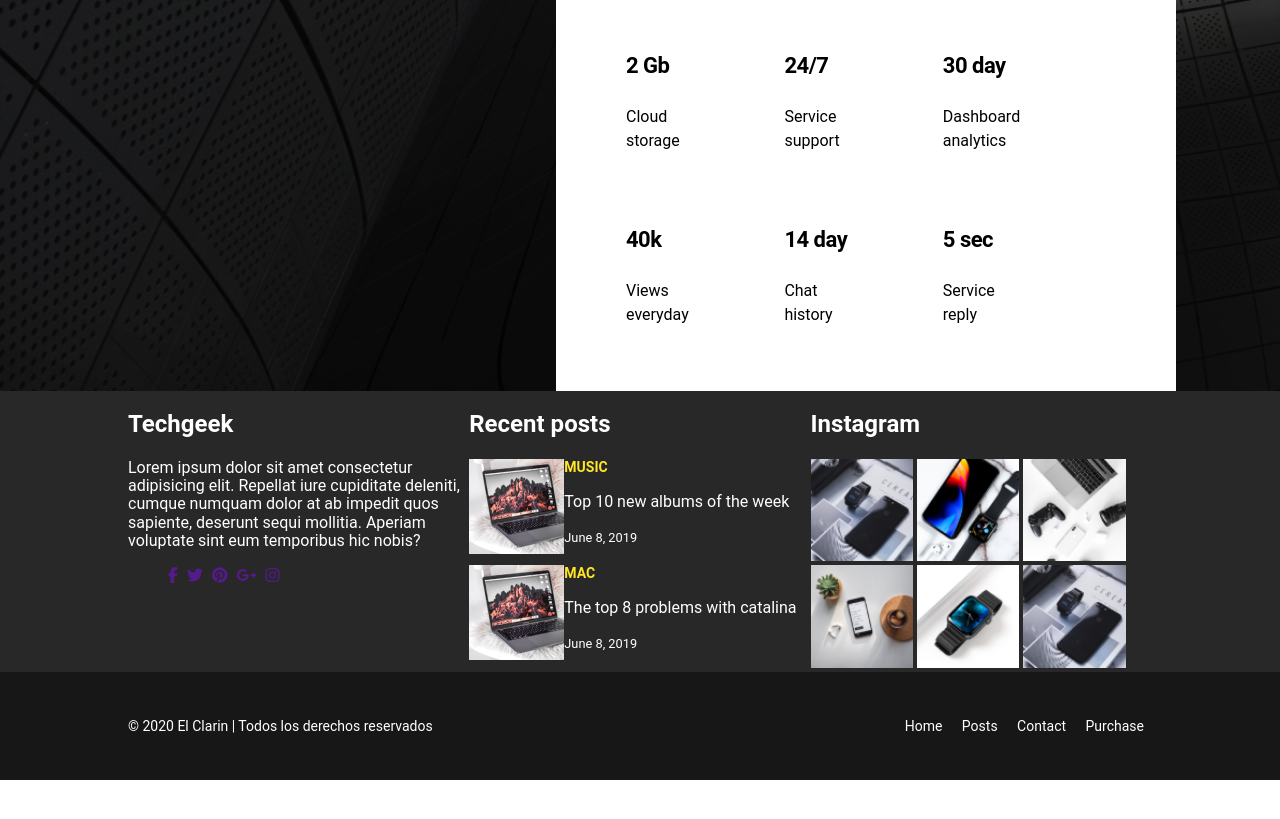
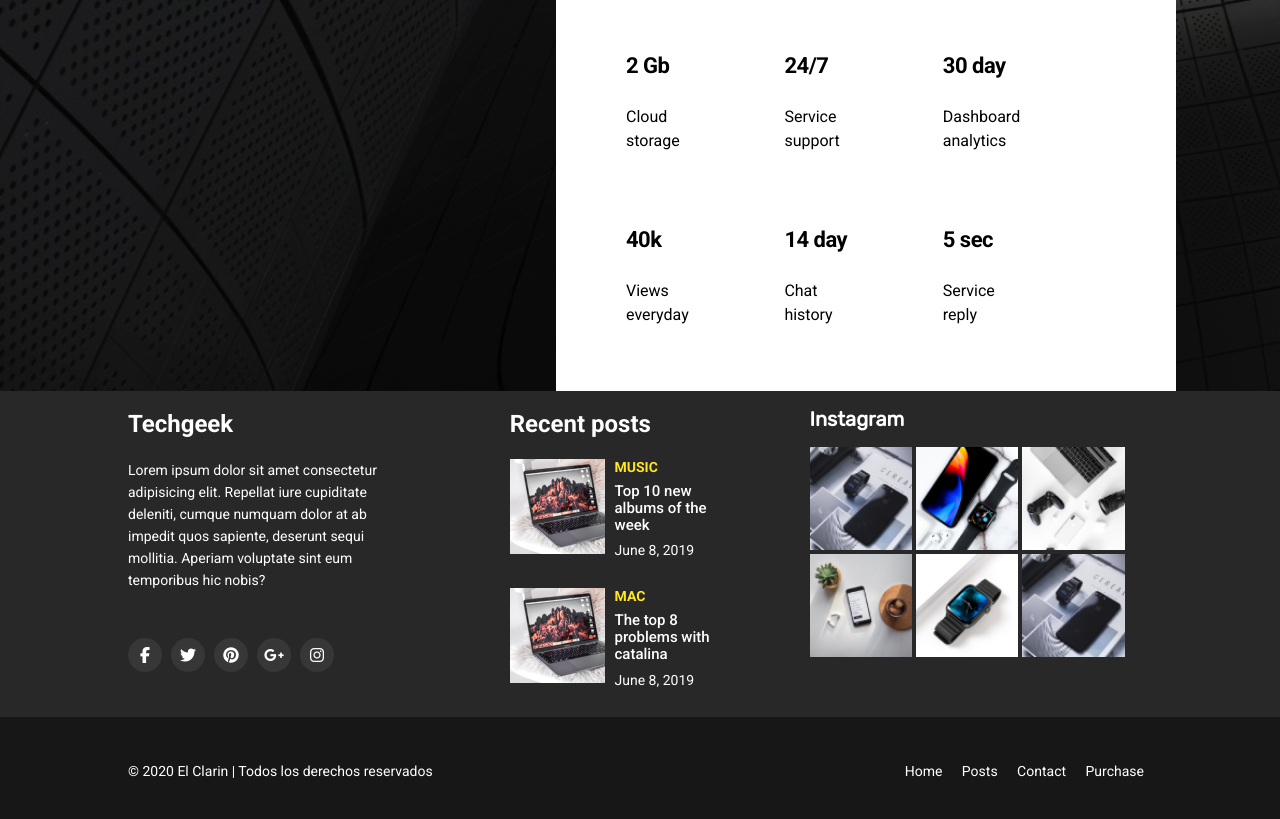
Before and after one commit to drihu/flex-grid, a plain HTML site: page techgeek.html in a window 1280 px wide. Shown: the part 361-1180 px from the top of the page. Before the commit the page ends 1141 px from the top, so only its background shows below. Drawn offline with Linux system fonts and the light colour scheme.

Commit message:
adding css style on second-part

```diff
--- a/css/style2.css
+++ b/css/style2.css
@@ -1,48 +1,111 @@
+.second-part {
+  font-family: "Roboto", sans-serif;
+}
+
+.bg-dark {
+  background-color: #282828;
+  color: #fff;
+  overflow-y: auto;
+}
+
+.text-yellow {
+  text-transform: uppercase;
+  color: #ffe626;
+  font-size: 14px;
+  margin: 0;
+}
+
 .card {
   width: 33.33%;
-    float:left;
+  float: left;
 }
 
-
-.list {
-    list-style: none;
+.card:first-child {
+  margin-right: 95px;
+  width: 28%;
 }
 
-.list li {
+.card:nth-child(2) {
+  width: 20%;
+  margin-right: 95px;
+}
+
+.techgeek .list {
+  list-style: none;
+  margin-left: 0;
+  padding-left: 0;
+}
+
+.techgeek .list li {
   display: inline-block;
   margin-right: 5px;
 }
 
-.list li:last-child {
+.techgeek .list-item-link {
+  width: 34px;
+  height: 34px;
+  background-color: #373737;
+  color: #fff;
+  display: inline-block;
+  border-radius: 50%;
+  text-align: center;
+}
+
+.techgeek .list-item-link i {
+  line-height: 34px;
+  position: relative;
+}
+
+.techgeek .list li:last-child {
   margin-right: 0;
 }
 
-
-.image {
-    float:left;
+.techgeek .description {
+  font-size: 14px;
+  font-weight: normal;
+  line-height: 22px;
+  padding-bottom: 31px;
 }
 
-.description {
-    padding-left: 5px;
+.post article {
+  margin-bottom: 10px;
 }
 
-.text-yellow {
-    text-transform: uppercase;
-    color:#FFE626;
-    font-size: 14px;
+.post .image {
+  float: left;
 }
 
-.bg-dark{
-    background-color: #282828;
-    color:#fff;
-    overflow-y: auto;
+.post .description {
+  width: 100px;
+  float: right;
+  margin-bottom: 20px;
 }
 
-.images {
-    width:100%;
+.post article {
+  clear: both;
+}
+
+.post .description p {
+  font-size: 15px;
+  margin: 8px 0;
+  font-weight: 500;
+}
+
+.post .description p small {
+  font-size: 14px;
+  font-weight: normal;
+}
+
+.instagram .images {
+  width: 100%;
   margin: 0 auto;
 }
 
-.images img {
-    width:30%;
+.instagram .images img {
+  width: 30%;
 }
+
+.instagram .title {
+  font-family: "Rubik", sans-serif;
+  font-size: 20px;
+}
--- a/css/styles.css
+++ b/css/styles.css
@@ -1,11 +1,15 @@
 body {
   font-family: "Roboto", sans-serif;
+}
+
+.pointer {
+  cursor: pointer;
 }
 .intro {
   background: #333;
   color: #fff;
   position: relative;
-  background: url('/assets/background.jpg') center/cover;
+  background: url("/assets/background.jpg") center/cover;
 }
 .intro .container {
   padding: 6rem 0 450px 3rem;
@@ -98,9 +102,9 @@ body {
 }
 
 .intro h3 {
-    font-size: 22px;
-    line-height: 1.55;
-    letter-spacing: -0.5px;
+  font-size: 22px;
+  line-height: 1.55;
+  letter-spacing: -0.5px;
 }
 .container {
   max-width: 80%;
--- a/techgeek.html
+++ b/techgeek.html
@@ -5,23 +5,30 @@
     <meta name="viewport" content="width=device-width, initial-scale=1.0" />
     <meta http-equiv="X-UA-Compatible" content="ie=edge" />
     <title>TechGeek</title>
-    <link rel="stylesheet" href="css/normalize.css">
-    <link rel="stylesheet" href="css/styles.css">
-    <link rel="stylesheet" href="css/style2.css">
-    <script src="https://kit.fontawesome.com/ac6fc4de9c.js" crossorigin="anonymous"></script>
+    <link rel="stylesheet" href="css/normalize.css" />
+    <link rel="stylesheet" href="css/styles.css" />
+    <link rel="stylesheet" href="css/style2.css" />
+    <script
+      src="https://kit.fontawesome.com/ac6fc4de9c.js"
+      crossorigin="anonymous"
+    ></script>
+    <!-- google fonts -->
+    <link
+      href="https://fonts.googleapis.com/css2?family=Roboto:wght@300;400;500;700&family=Rubik&display=swap"
+      rel="stylesheet"
+    />
   </head>
   <body>
-    <!-- Your asdadwork here -->
     <section class="intro">
       <div class="container">
         <h1>Premium Pass</h1>
-        <p>Hundreds of features, unlimited storage custom domain and much more.</p>
-        <button>Choose Plans</button>
+        <p>
+          Hundreds of features, unlimited storage custom domain and much more.
+        </p>
+        <button class="pointer">Choose Plans</button>
         <aside class="features">
           <h2>Features</h2>
-          <div class="pricing">
-            <i>$</i><b>69</b><span>/ month</span>
-          </div>
+          <div class="pricing"><i>$</i><b>69</b><span>/ month</span></div>
           <ul>
             <li>
               <div>
@@ -63,53 +70,78 @@
         </aside>
       </div>
     </section>
-    <section class="second-part bg-dark" style="background-color: #282828;">
-      <div class="container ">
-        <div class="card">
+    <section class="second-part bg-dark">
+      <div class="container">
+        <div class="card techgeek">
           <article>
-            <h2>Techgeek</h2>
-            <p>Lorem ipsum dolor sit amet consectetur adipisicing elit. Repellat iure cupiditate deleniti, cumque numquam dolor at ab impedit quos sapiente, deserunt sequi mollitia. Aperiam voluptate sint eum temporibus hic nobis?</p>
+            <h2 class="title ">Techgeek</h2>
+            <p class="description">
+              Lorem ipsum dolor sit amet consectetur adipisicing elit. Repellat
+              iure cupiditate deleniti, cumque numquam dolor at ab impedit quos
+              sapiente, deserunt sequi mollitia. Aperiam voluptate sint eum
+              temporibus hic nobis?
+            </p>
             <ul class="list">
-              <li><a href=""><i class="fab fa-facebook-f"></i></a></li>
-              <li><a href=""><i class="fab fa-twitter"></i></a></li>
-              <li><a href=""><i class="fab fa-pinterest"></i></a></li>
-              <li><a href=""><i class="fab fa-google-plus-g"></i></a></li>
-              <li><a href=""><i class="fab fa-instagram"></i></a></li>
+              <li>
+                <a class="list-item-link" href=""
+                  ><i class="fab fa-facebook-f"></i
+                ></a>
+              </li>
+              <li>
+                <a class="list-item-link" href=""
+                  ><i class="fab fa-twitter"></i
+                ></a>
+              </li>
+              <li>
+                <a class="list-item-link" href=""
+                  ><i class="fab fa-pinterest"></i
+                ></a>
+              </li>
+              <li>
+                <a class="list-item-link" href=""
+                  ><i class="fab fa-google-plus-g"></i
+                ></a>
+              </li>
+              <li>
+                <a class="list-item-link" href=""
+                  ><i class="fab fa-instagram"></i
+                ></a>
+              </li>
             </ul>
           </article>
         </div>
-        <div class="card">
-          <h2>Recent posts</h2>
+        <div class="card post">
+          <h2 class="title">Recent posts</h2>
           <article>
             <div class="image">
-              <img src="./assets/Mac.png" alt="">
+              <img src="./assets/Mac.png" alt="" />
             </div>
             <div class="description">
-              <h4 class="text-yellow" >music</h4>
+              <h4 class="text-yellow">music</h4>
               <p>Top 10 new albums of the week</p>
               <p><small>June 8, 2019</small></p>
             </div>
           </article>
           <article>
             <div class="image">
-              <img src="./assets/Mac.png" alt="">
+              <img src="./assets/Mac.png" alt="" />
             </div>
             <div class="description">
-              <h4 class="text-yellow" >mac</h4>
+              <h4 class="text-yellow">mac</h4>
               <p>The top 8 problems with catalina</p>
               <p><small>June 8, 2019</small></p>
             </div>
           </article>
         </div>
-        <div class="card">
-          <h2>Instagram</h2>
+        <div class="card instagram">
+          <h2 class="title">Instagram</h2>
           <div class="images">
-            <img src="./assets/Instragram01.png" alt="">
-            <img src="./assets/Instragram02.png"alt="">
-            <img src="./assets/Instragram03.png" alt="">
-            <img src="./assets/Instragram04.png" alt="">
-            <img src="./assets/Instragram05.png" alt="">
-            <img src="./assets/Instragram01.png" alt="">
+            <img src="./assets/Instragram01.png" alt="" />
+            <img src="./assets/Instragram02.png" alt="" />
+            <img src="./assets/Instragram03.png" alt="" />
+            <img src="./assets/Instragram04.png" alt="" />
+            <img src="./assets/Instragram05.png" alt="" />
+            <img src="./assets/Instragram01.png" alt="" />
           </div>
         </div>
       </div>
```
Lines whose indentation alone changed are shown as unchanged.
